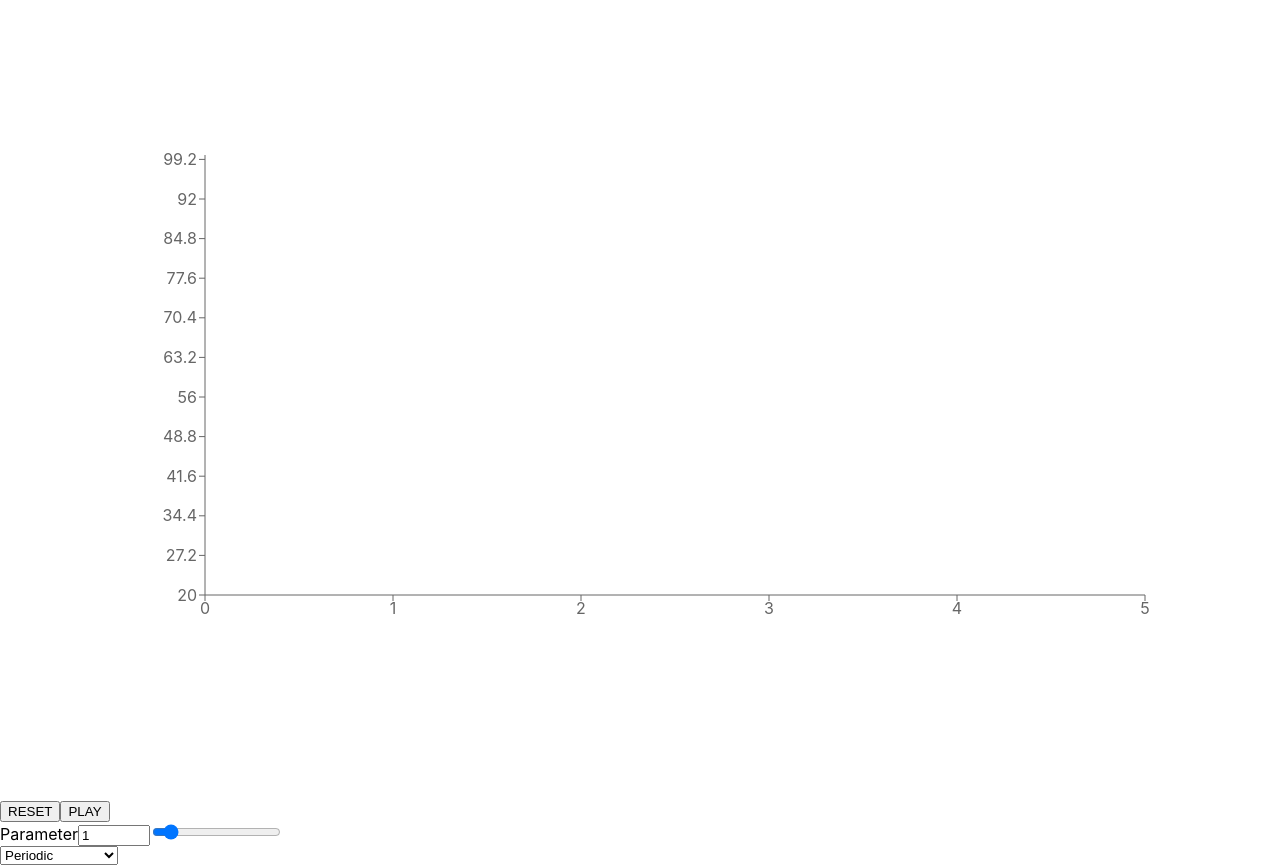
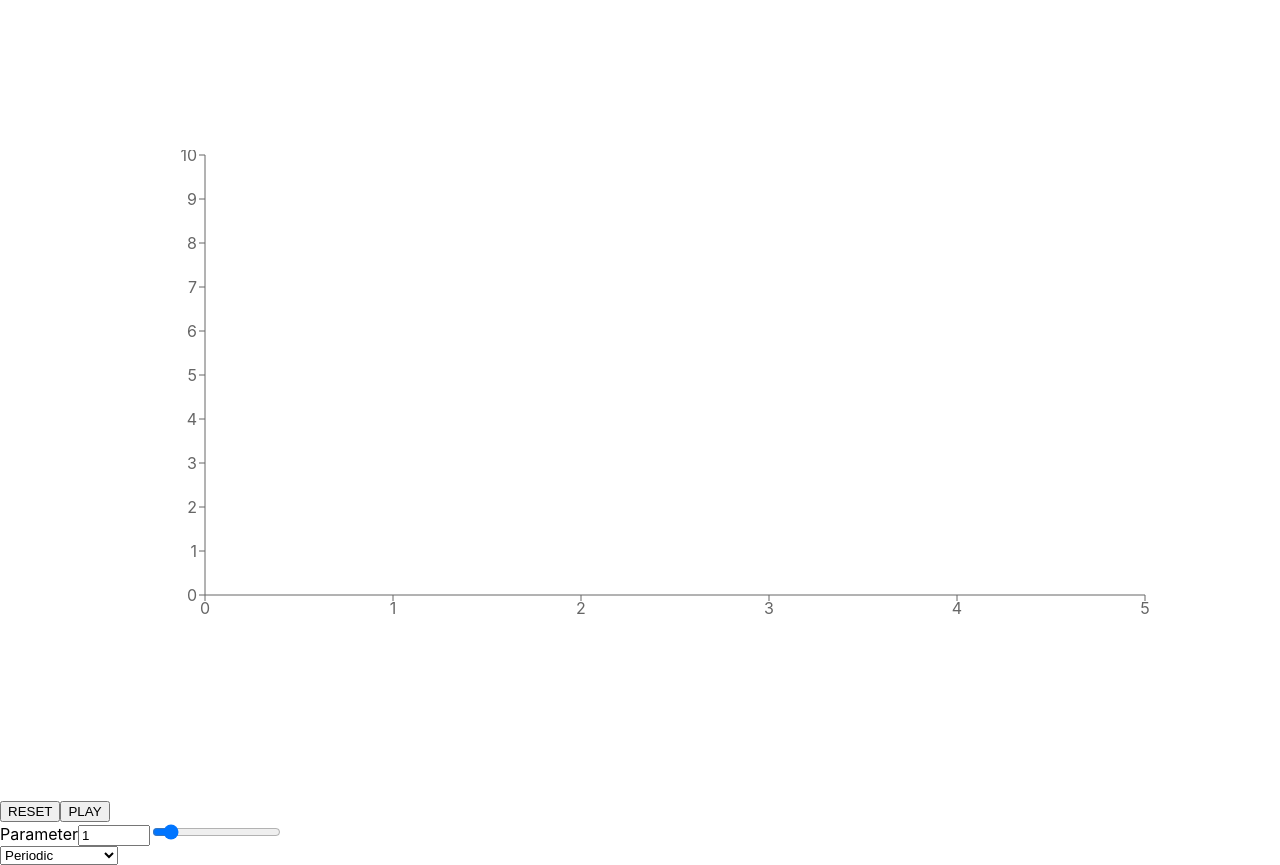
Before and after one commit to mrkobhrai/drawing-sounds, a React (Create React App) app in the folder frontend/: page / in a window 1280 px wide. Built offline with nearby package versions, Linux system fonts and the light colour scheme.

Commit message:
Revert "Add scaled y-axis"
This reverts commit 922239712c014317f4797b4b6d39103e8e5e496b.

```diff
--- a/frontend/src/App.tsx
+++ b/frontend/src/App.tsx
@@ -15,17 +15,7 @@ function App() {
   const [soundGenerator] = useState<SoundGenerator>(new SoundGenerator());
   const [pointFetcher] = useState<PointFetcher>(new PointFetcher());
   const [parameter, setParameter] = useState(1);
-  const [inputGraph] = useState(<SoundGraph
-      ref={graphRef}
-      soundGenFunc={soundGenerator.generateSound}
-      resetSoundFunc={soundGenerator.resetSound}
-      getDataFunc={pointFetcher.fetchData}
-      kernel='periodic'
-      minX={0}
-      maxX={5}
-      minY={20}
-      maxY={100}
-  />)
+  const [inputGraph] = useState(<SoundGraph ref={graphRef}  soundGenFunc={soundGenerator.generateSound} resetSoundFunc={soundGenerator.resetSound} getDataFunc={pointFetcher.fetchData} kernel='periodic'/>)
 
   const generateKernelDropdown: () => void = () => {
     const options = []
--- a/frontend/src/SoundGraph.tsx
+++ b/frontend/src/SoundGraph.tsx
@@ -11,24 +11,18 @@ interface Props {
                             y: number;
                         }[]) => void
     resetSoundFunc: () => void
-    kernel: string,
-    minX?: number,
-    maxX?: number,
-    minY?: number,
-    maxY?: number,
+    kernel: string
 }
 
 interface State {
     userPoints: { x: number; y: number; }[]
     generatedPoints: { x: number; y: number; }[]
-    kernel: string,
-    minX: number,
-    maxX: number,
-    minY: number,
-    maxY: number,
+    kernel: string
 }
 
 class SoundGraph extends React.Component<Props, State> {
+    maxX = 5
+    maxY = 10
     width = this.props.width ?? 1000
     height = this.props.height ?? 500
     axisLength = 50
@@ -37,10 +31,6 @@ class SoundGraph extends React.Component<Props, State> {
         userPoints: [],
         generatedPoints: [],
         kernel: this.props.kernel,
-        minX: this.props.minX ?? 0,
-        maxX: this.props.maxX ?? 5,
-        minY: this.props.minY ?? 0,
-        maxY: this.props.maxY ?? 10,
     }
 
     handleClick = (e:any) => {
@@ -49,14 +39,14 @@ class SoundGraph extends React.Component<Props, State> {
             const yCoord = e.chartY;
             const x = this.calcXFromXCoord(xCoord);
             const y = this.calcYFromYCoord(yCoord);
-            this.state.userPoints.push({x, y})
+            this.setState({ userPoints: [...this.state.userPoints, {x, y}]})
             this.onPlot();
         }
     };
 
-    calcXFromXCoord = (xCoord: number) => (xCoord - this.axisLength) / (this.width - this.axisLength) * (this.state.maxX - this.state.minX) + this.state.minX;
+    calcXFromXCoord = (xCoord: number) => (xCoord - this.axisLength) / (this.width - this.axisLength) * this.maxX;
 
-    calcYFromYCoord = (yCoord: number) => this.state.maxY - (yCoord / (this.height - this.axisLength) * (this.state.maxY - this.state.minY));
+    calcYFromYCoord = (yCoord: number) => this.maxY - (yCoord / (this.height - this.axisLength) * this.maxY);
 
     getUserPoints: () => number[][] = () => {
         return this.state.userPoints.map(point => [point.x, point.y])
@@ -68,9 +58,9 @@ class SoundGraph extends React.Component<Props, State> {
         // Get the gaussian data
         const generatedData = (await this.props.getDataFunc({points: userData, kernel: this.state.kernel}))[0];
         // Calculate the distribution for the number of data points and X axis
-        const xDistribution = this.state.maxX / generatedData.length;
+        const xDistribution = this.maxX / generatedData.length;
         // Filter returned values to be positive
-        const structuredGeneratedData = generatedData.filter((y)=> y >= this.state.minY).map((y, i) => ({x: xDistribution * i, y: y}));
+        const structuredGeneratedData = generatedData.filter((y)=> y >= 0).map((y, i) => ({x: xDistribution * i, y: y}));
         // Generate the sound
         this.props.soundGenFunc(structuredGeneratedData);
         // Update the generated points state
@@ -95,8 +85,8 @@ class SoundGraph extends React.Component<Props, State> {
                     <ComposedChart width={this.width} height={this.height} onClick={this.handleClick} >
                         <Line type="monotone" dataKey="y" dot={false}  data={this.state.generatedPoints} />
                         <Scatter dataKey="y" fill="red" data={this.state.userPoints} />
-                        <XAxis type="number" dataKey="x" domain={[this.state.minX, this.state.maxX]} interval={0} tickCount={this.state.maxX + 1} height={this.axisLength} />
-                        <YAxis type="number" domain={[this.state.minY, this.state.maxY]} interval={(this.state.maxY - this.state.minY) / 10} tickCount={this.state.maxY + 1} width={this.axisLength} />
+                        <XAxis type="number" dataKey="x" domain={[0, this.maxX]} interval={0} tickCount={this.maxX + 1} height={this.axisLength} />
+                        <YAxis type="number" domain={[0, this.maxY]} interval={0} tickCount={this.maxY + 1} width={this.axisLength} />
                         <Tooltip />
                     </ComposedChart>
                 </div>
```
